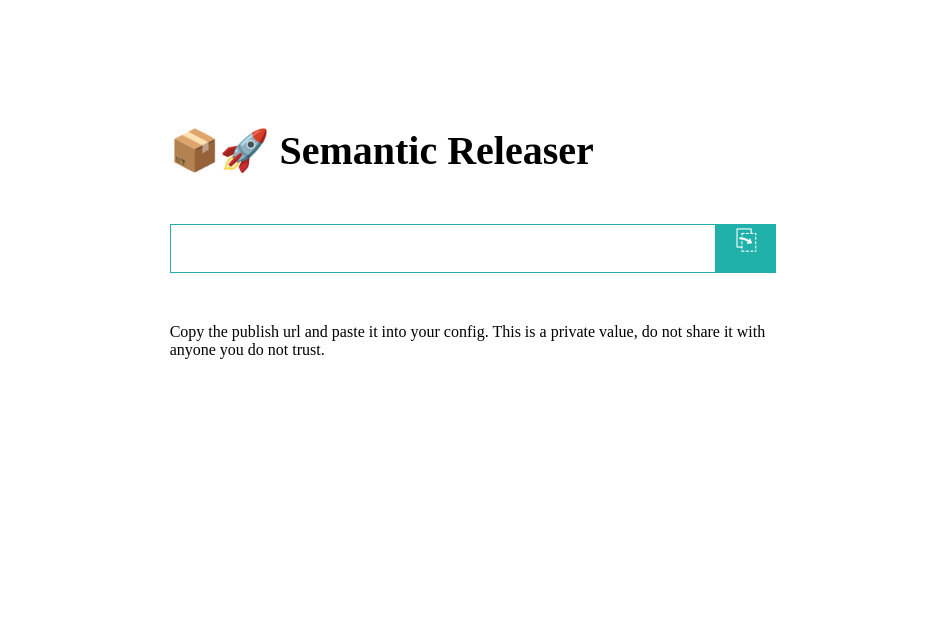
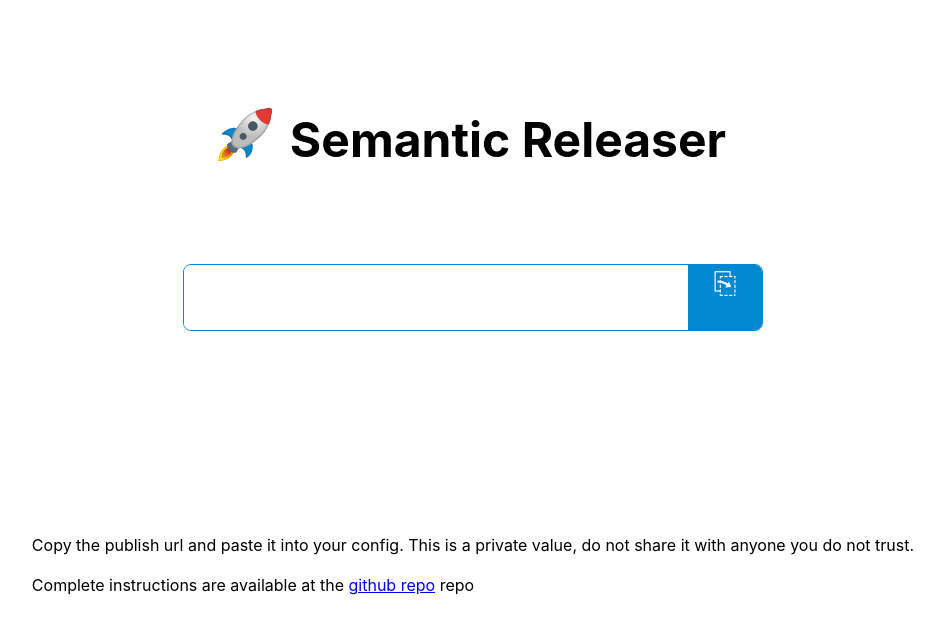
Before and after one commit to juliuscc/semantic-release-slack-bot, a website: page docs/index.html in a window 1280 px wide. Shown: the whole page, without its empty margins (167-1111 px from the left). Drawn offline with Linux system fonts and the light colour scheme.

Commit message:
feat: Added a nicer looking web page.

```diff
--- a/docs/index.html
+++ b/docs/index.html
@@ -7,55 +7,89 @@
 		<title>Semantic Releaser</title>
 
 		<style>
-			@font-face {
-				font-family: 'emoji';
-				src: url('emojione-svg.woff2') format('woff2');
+			html {
+				font-family: -apple-system, BlinkMacSystemFont, 'Segoe UI',
+					Roboto, Oxygen, Ubuntu, Cantarell, 'Open Sans',
+					'Helvetica Neue', sans-serif;
 			}
+
 			.wrapper {
-				width: 80%;
+				width: 70%;
 				margin: 100px auto;
 				display: flex;
 				justify-content: center;
 				flex-wrap: wrap;
+				padding-bottom: 300px;
+				position: relative;
 			}
-			h1 {
-				width: 60%;
-				margin-bottom: 50px;
-				font-size: 250%;
+
+			.header-container {
+				min-width: 55%;
+				display: flex;
+				margin-bottom: 45px;
+				justify-content: center;
+			}
+			.header-container img {
+				width: 70px;
+				height: 70px;
+			}
+
+			.header-container h1 {
+				margin: 10px 10px 50px;
+				font-size: 300%;
 			}
 			.input-container {
-				width: 60%;
+				min-width: 55%;
 				display: flex;
+				border: 1px solid #0288d1;
+				border-radius: 8px;
+				overflow: hidden;
 			}
 			p {
-				width: 60%;
-				margin-top: 50px;
+				position: absolute;
+				bottom: 20px;
 			}
 			.input-container div {
 				width: 10%;
 				color: white;
 				cursor: pointer;
-				background-color: lightseagreen;
-				border: 1px solid lightseagreen;
-				font-size: 170%;
+				background-color: #0288d1;
+				font-size: 180%;
 				text-align: center;
-				box-sizing: border-box;
+				transition: background-color 0.2s;
+				padding: 0 10px;
 			}
 			.input-container div:hover {
-				border: 1px solid lightseagreen;
-				color: lightseagreen;
-				background-color: white;
+				background-color: #016092;
 			}
 			input {
 				width: 90%;
+				border: none;
 				font-size: 250%;
-				border: 1px solid lightseagreen;
+				padding: 10px;
+			}
+
+			@media (max-width: 470px) {
+				.wrapper {
+					width: 90%;
+				}
+				.header-container {
+					flex-wrap: wrap;
+					justify-content: center;
+					margin-bottom: 0;
+				}
 			}
 		</style>
 	</head>
 	<body>
 		<div class="wrapper">
-			<h1>📦🚀 Semantic Releaser</h1>
+			<div class="header-container">
+				<img
+					src="./rocket-emoji-by-google.png"
+					alt="rocket-emoji-by-google"
+				/>
+				<h1>Semantic Releaser</h1>
+			</div>
 			<div class="input-container">
 				<input type="text" id="input-field" value="..." />
 				<div id="copy-button">⎘</div>
@@ -63,6 +97,12 @@
 			<p>
 				Copy the publish url and paste it into your config. This is a
 				private value, do not share it with anyone you do not trust.
+				<br /><br />
+				Complete instructions are available at the
+				<a href="https://github.com/juliuscc/semantic-release-slack-bot"
+					>github repo</a
+				>
+				repo
 			</p>
 		</div>
 	</body>
```
Also changed, not shown: docs/rocket-emoji-by-google.png (added).
